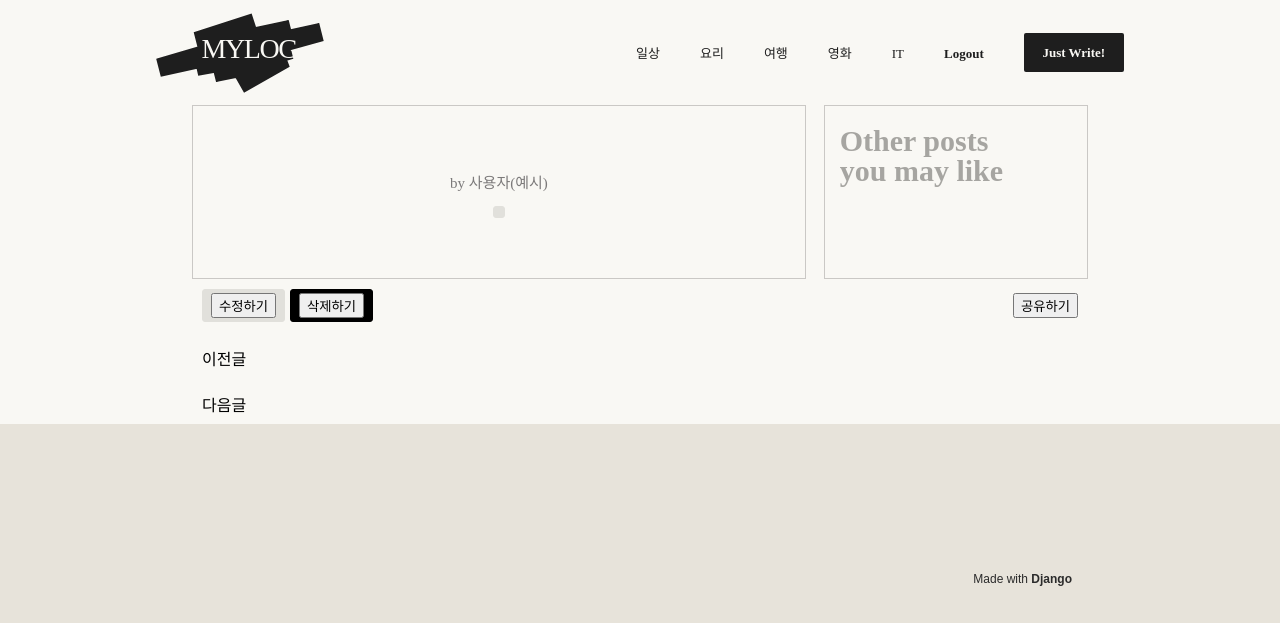
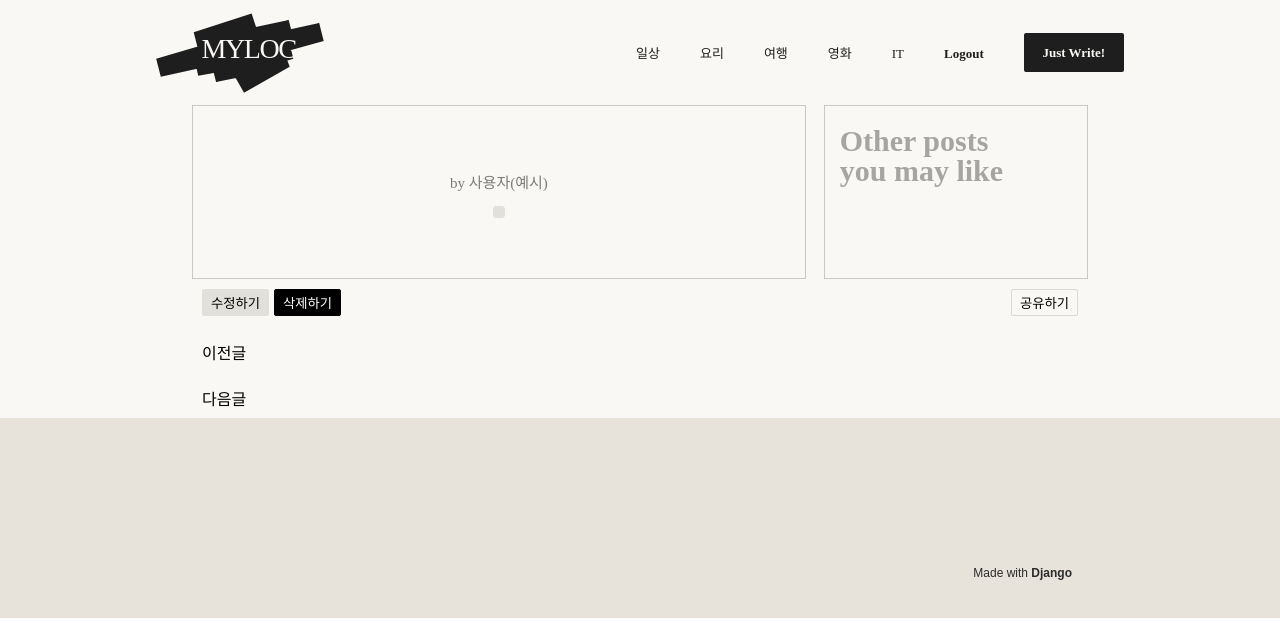
Before and after one commit to Ethanall94/AnimalFarm, a Django app: page /board/ in a window 1280 px wide. Shown: the top 623 px of the page. Run offline with Django 4.2, Linux system fonts and the light colour scheme; data that the repository does not hold is empty; parts of the project's set-up code (start-up, migrations or seed data) failed here and were passed over; some web fonts are replaced.

Commit message:
feat: board.css 하단 버튼 수정

```diff
--- a/blog_project/blog_app/static/css/board.css
+++ b/blog_project/blog_app/static/css/board.css
@@ -8,14 +8,6 @@
     justify-content: flex-start;
     padding-top: var(--nav-height);
     font-family: Pretendard;
-}
-
-.navBars {
-    width: 100%;
-    height: 80px;
-    display: flex;
-    align-items: center;
-    justify-content: center;
 }
 
 .totalRectangle {
@@ -196,26 +188,26 @@
     gap: 5px;
 }
 
-#rectAmend,
-#rectDelete,
-#rectShare {
+#rectAmend button {
     padding: 3px 8px;
-    border-radius: 3px;
-}
-
-#rectAmend {
+    border-radius: 2px;
     border: 1px solid #E1E0DB;
     background-color: #E1E0DB;
 }
 
-#rectDelete {
+#rectDelete button {
+    padding: 3px 8px;
+    border-radius: 2px;
     border: 1px solid black;
     background-color: black;
     color: white;
 }
 
-#rectShare {
+.rectShare button {
+    padding: 3px 8px;
+    border-radius: 2px;
     border: 1px solid #D9D9D9;
+    background-color: inherit;
 }
 
 /* 9.14 서브 content css 추가 */
@@ -233,6 +225,7 @@
     left: 0;
     width: 100%;
     height: 200px;
+    object-fit: cover;
 }
 
 #reccomendTitle {
```
